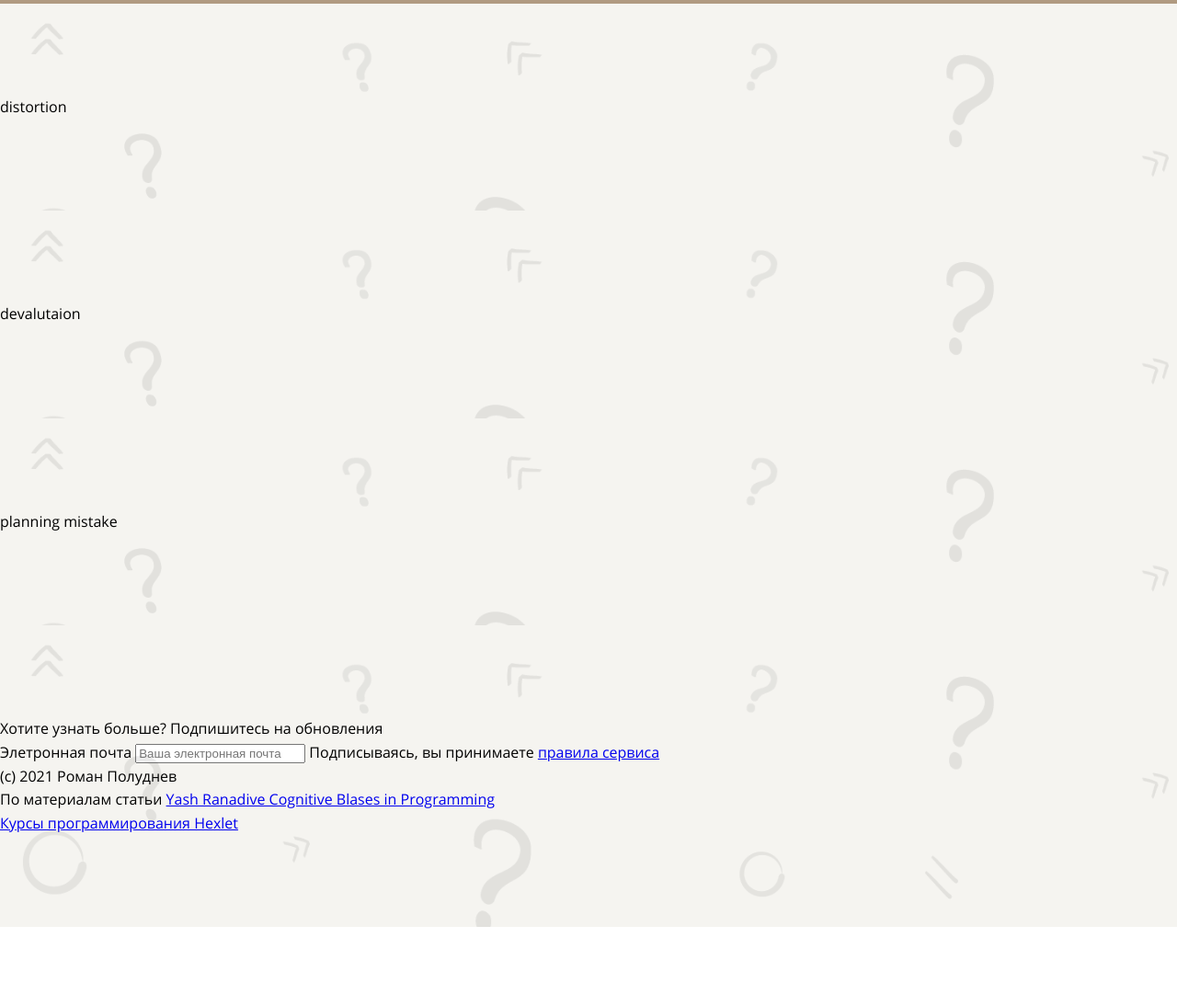
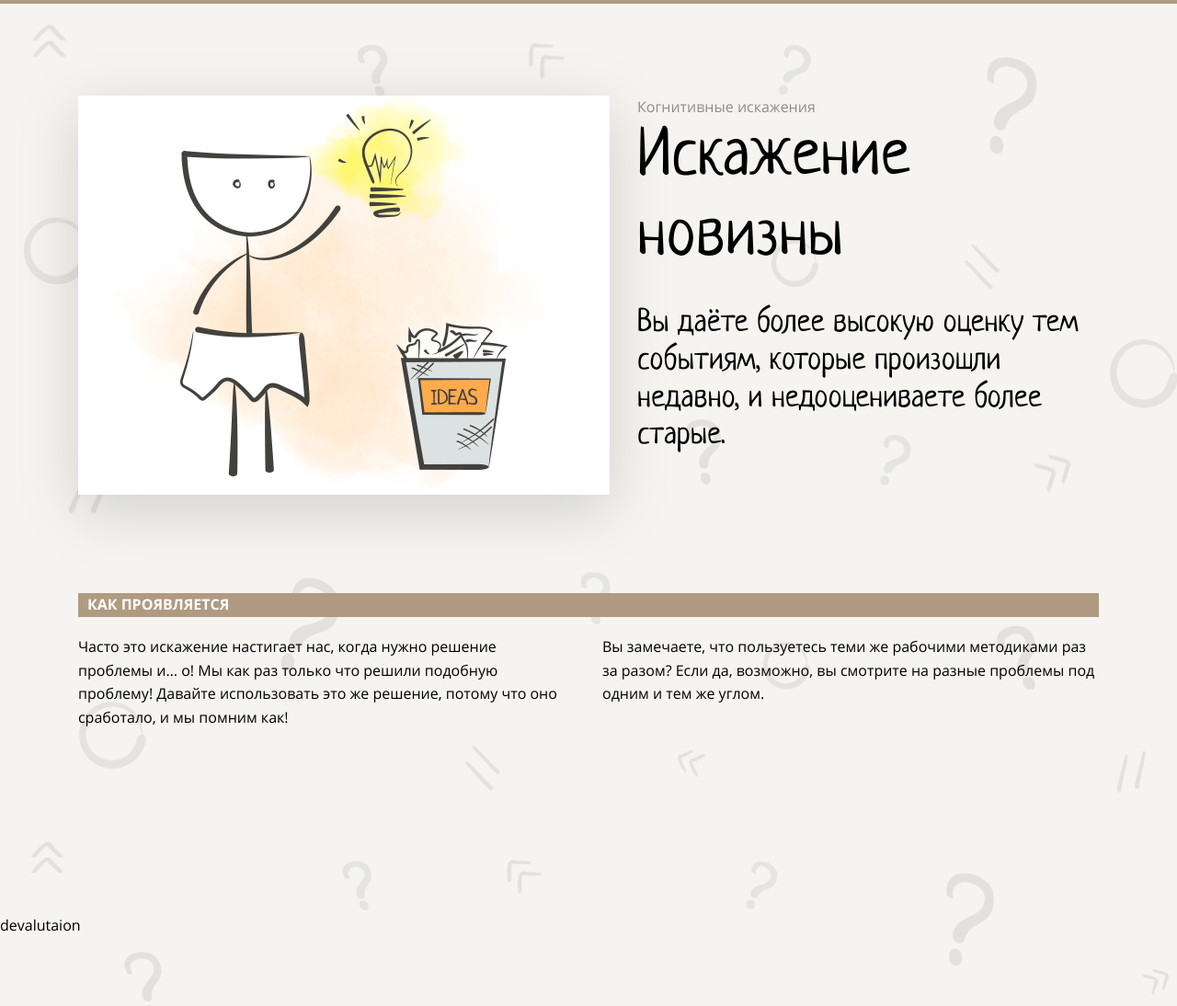
Before and after one commit to poludnev/layout-designer-project-lvl1, a website: page src/index.html in a window 1280 px wide. Shown: the part 4878-5972 px from the top of the page at 92% size. Before the commit the page ends 5886 px from the top, so only its background shows below. Drawn offline with Linux system fonts and the light colour scheme.

Commit message:
step 8 comit

```diff
--- a/src/index.html
+++ b/src/index.html
@@ -65,7 +65,7 @@
                 </div>
 
             <div class="mb-20">
-                <a href="#optim">
+                <a href="#premature-optimization">
                     <div class="nav">
                     <div class="nav-num">2</div>
                     <div class="h3 text-primary">Преждевременная оптимизация</div>
@@ -74,7 +74,7 @@
                 </a>
             </div>
             <div class="">
-                <a href="#distort">
+                <a href="#distortion-of-novelty">
                     <div class="nav">
                     <div class="nav-num">3</div>
                     <div class="h3 text-primary">Искажение новизны</div>
@@ -117,8 +117,6 @@
                     <div class="h3">Вы переоцениваете собственные решения, и, как следствие, недооцениваете решния других</div>
                 </div>
             </div>
-
-
             <div class="columns-2">
                 <div class="column-span-all bg-brown">
                     <p class="text-white">Как проявляется</p>
@@ -154,8 +152,27 @@
         </div>
 
     </section>
-    <section id="distort">
-distortion
+    <section id="distortion-of-novelty">
+        <div class="max-w-1110">
+            <div class="d-flex">
+                <div class="figure mr-30">
+                    <img src="./images/3.png" alt="distortion-of-novelty">
+                </div>
+                <div>
+                    <div class="text-secondary">Когнитивные искажения</div>
+                    <div class="h1 mb-30">Искажение новизны</div>
+                    <div class="h3">Вы даёте более высокую оценку тем событиям, которые произошли недавно, и недооцениваете более старые.</div>
+                </div>
+            </div>
+            <div class="columns-2">
+                <div class="column-span-all bg-brown">
+                    <p class="text-white">Как проявляется</p>
+                </div>
+                <p class="column-break-after">Часто это искажение настигает нас, когда нужно решение проблемы и… о! Мы как раз только что решили подобную проблему! Давайте использовать это же решение, потому что оно сработало, и мы помним как!</p>
+                <p>Вы замечаете, что пользуетесь теми же рабочими методиками раз за разом? Если да, возможно, вы смотрите на разные
+                проблемы под одним и тем же углом.</p>
+            </div>
+        </div>
     </section>
     <section id="devalue">
 devalutaion
```
Lines whose indentation alone changed are shown as unchanged.
